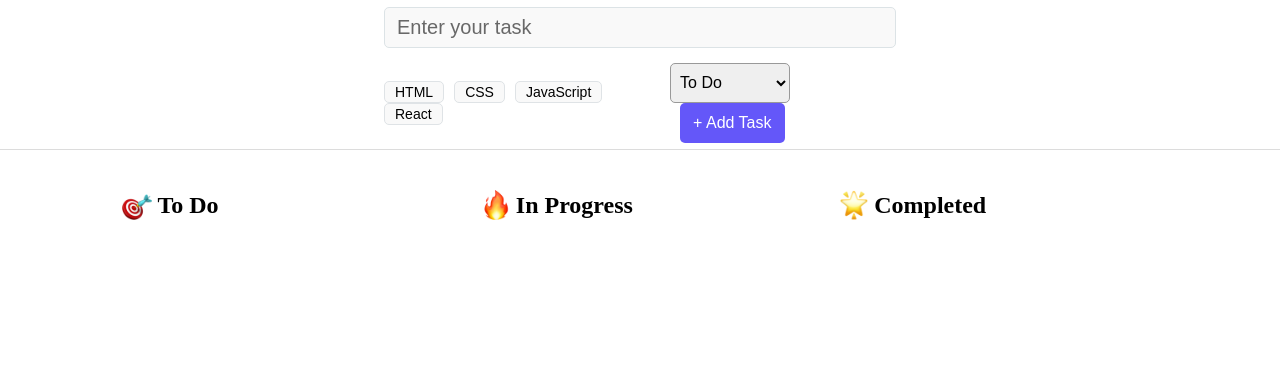
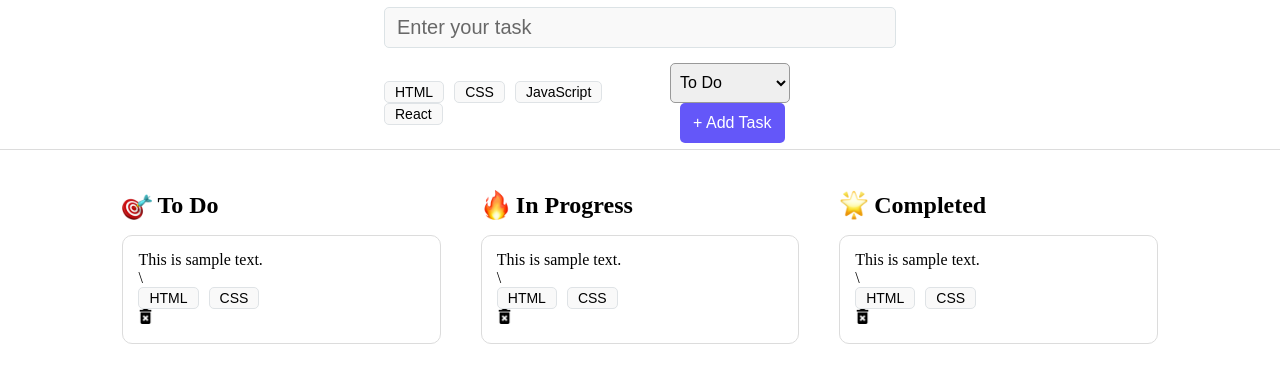
Before and after one commit to McKeeJerry-FS/tasktrek, a React (Vite) app: page / in a window 1280 px wide. Shown: the top 382 px of the page. Built offline with nearby package versions, Linux system fonts and the light colour scheme.

Commit message:
created Task Cards

```diff
--- a/src/components/TaskCard.css
+++ b/src/components/TaskCard.css
@@ -0,0 +1,13 @@
+.task_card {
+  width: 100%;
+  min-height: 100px;
+  border: 1px solid #dcdcdc;
+  border-radius: 10px;
+  padding: 15px;
+  margin: 15px 0;
+}
+
+.deleteButton {
+  width: 15px;
+  margin-right: 5px;
+}
--- a/src/components/TaskCard.jsx
+++ b/src/components/TaskCard.jsx
@@ -1,11 +1,22 @@
 import React from 'react'
+import Tag from './Tag'
+import DeleteButton from '../assets/delete.png'
 
 import './TaskCard.css'
 
 const TaskCard = () => {
   return (
     <article className="task_card">
-
+      <p className="task_text">This is sample text.</p>
+      <div className="task_card_bottom_line">\
+        <div className="task_card_tags">
+          <Tag tagName="HTML"/>
+          <Tag tagName="CSS"/>
+        </div>
+        <div className="task_delete">
+          <img src={DeleteButton} className='deleteButton' alt="" />
+        </div>
+      </div>
     </article>
   )
 }
--- a/src/components/TaskColumn.jsx
+++ b/src/components/TaskColumn.jsx
@@ -1,4 +1,5 @@
 import React from 'react'
+import TaskCard from './TaskCard'
 
 
 import './TaskColumn.css'
@@ -7,6 +8,7 @@ const TaskColumn = ({taskHeading, taskIcon}) => {
   return (
     <section className="task_column">
       <h2 className='task_column_heading'><img src={taskIcon} className='task_column_icon' alt="" />{taskHeading}</h2>
+      <TaskCard />
     </section>
   );
 }
```
